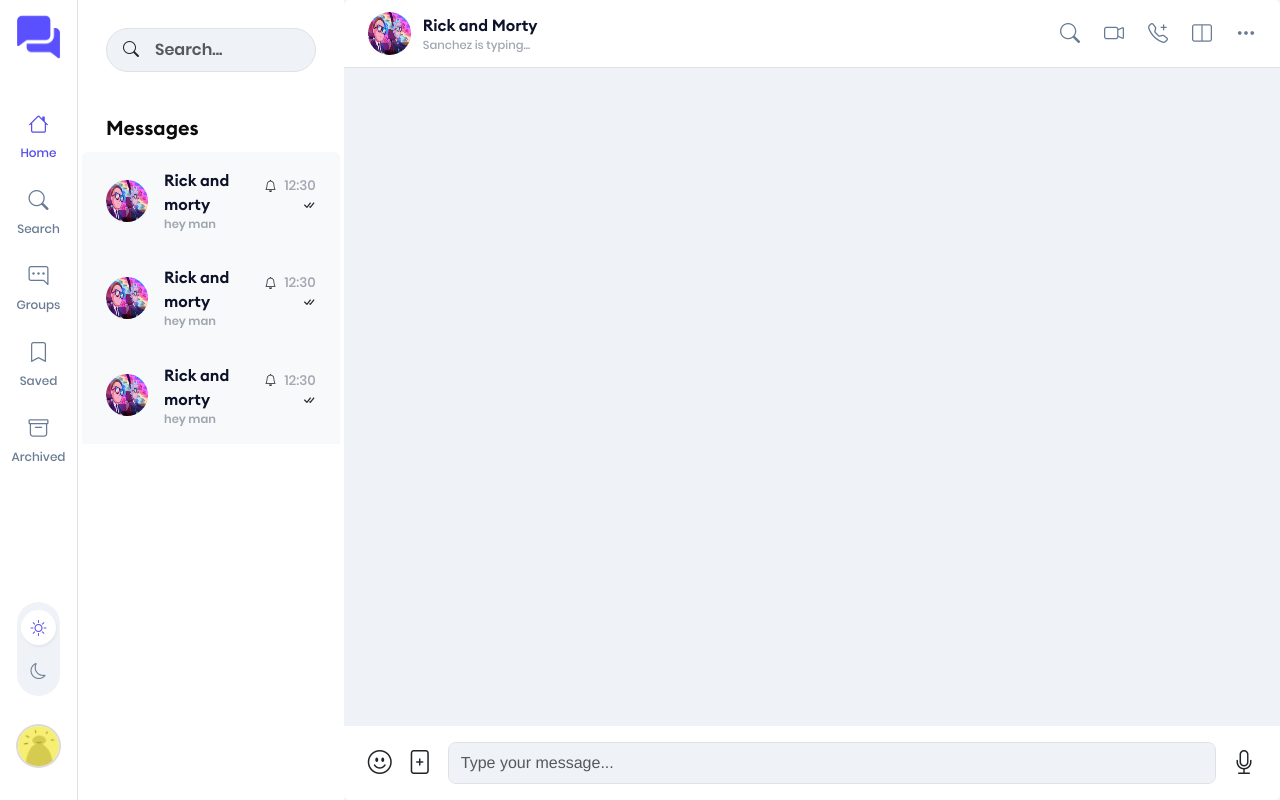
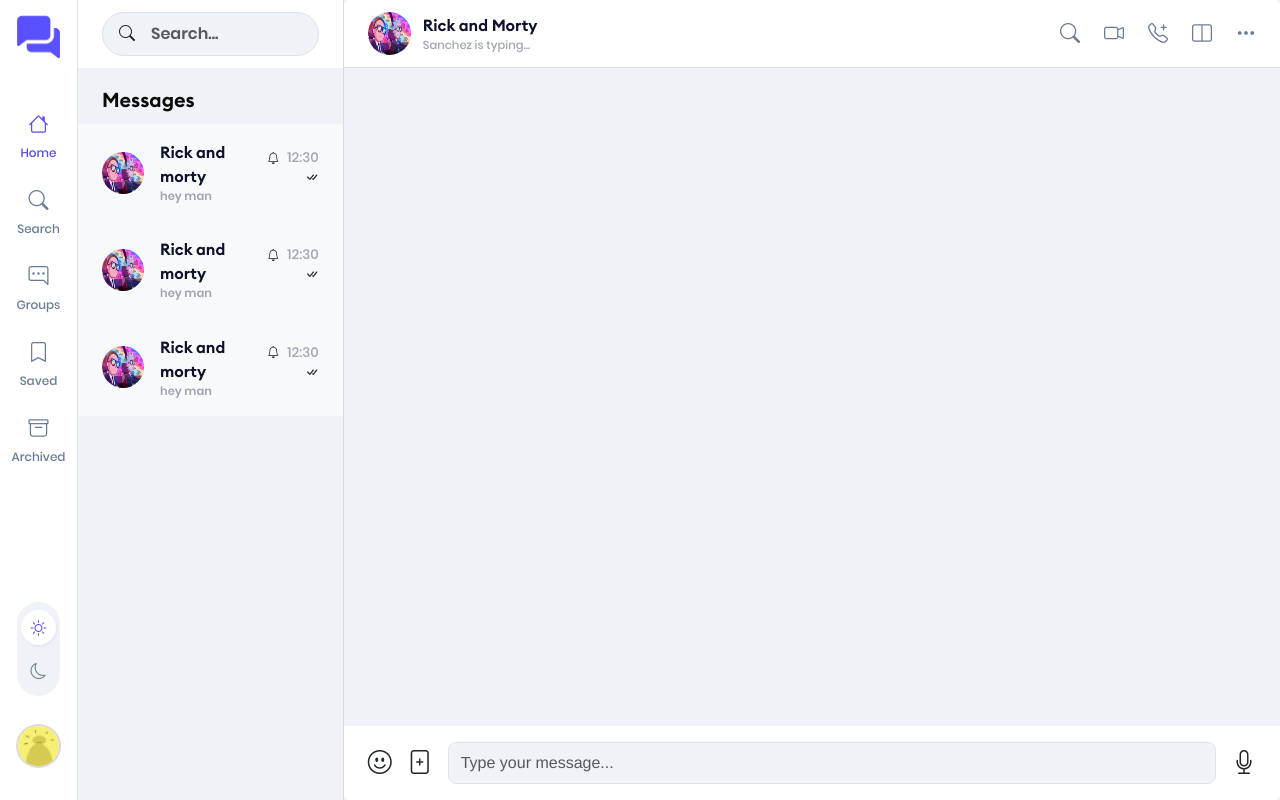
Before and after one commit to axelthereal/async-chat-room, a Vue app in the folder client/: page /chat in a window 1280 px wide. Both pictures are taken after a click on the element "Home". Built offline with nearby package versions, Linux system fonts and the light colour scheme.

Commit message:
Edited margins and minor UI bugs

```diff
--- a/client/src/assets/files/css/global.css
+++ b/client/src/assets/files/css/global.css
@@ -35,6 +35,7 @@
     /* Light-Theme */
       /* Backgrounds-Colors */
        --bg-light: #fff;
+       --bg-light-dark-nutral: #eceef1;
        --bg-light-dark: #eff2f6;
        --bg-light-darker:#e0e1e4;
        --bg-light-grey: #ababab;
--- a/client/src/components/SearchComponent.vue
+++ b/client/src/components/SearchComponent.vue
@@ -1,5 +1,5 @@
 <template>
-    <div class="form-bx">
+    <div class="form-bx py-1">
         <div @click="checkCurrentIndex()" class="d-flex justify-content-between align-items-center join-form rounded-pill">
           <button type="button" class="btn btn-default pe-1 border-0 shadow-none ps-3"><i class="bi bi-search"></i></button>
           <input v-model="searchq" type="search" class="form-control border-0 shadow-none fs-6 text fw-semibold txt-black" placeholder="Search...">
--- a/client/src/components/ToolBarHome.vue
+++ b/client/src/components/ToolBarHome.vue
@@ -3,7 +3,7 @@
        <div class="viewheader py-1 px-4">
          <h1 class="fs-5 fw-semibold txt-black title-smb">Messages</h1>
        </div>
-       <div class="viewcontent list-group mx-0 px-0">
+       <div class="viewcontent list-group mx-0 px-0 rounded-0">
           <MessageListItem />
           <MessageListItem />
           <MessageListItem />
--- a/client/src/components/ToolsBar.vue
+++ b/client/src/components/ToolsBar.vue
@@ -43,15 +43,17 @@
     </div>
 
     <!-- Toolbar-view -->
-    <div class="toolbar-view p-1" v-if="activeView">
-      <div class="toolbar-view-header py-4 mb-3 px-4">
+    <div class="toolbar-view p-0" v-if="activeView">
+      <div class="toolbar-view-header py-2 mb-0 px-4">
         <SearchComponent @set-active-view="setActiveView" :main="itemIssActive('search')" />
       </div>
+      <div class="toolbar-view-content pt-3">
       <ToolBarHome v-if="itemIssActive('home')" />
       <ToolBarSearch v-if="itemIssActive('search')" />
       <ToolBarGroups v-if="itemIssActive('groups')" />
       <ToolBarSaved v-if="itemIssActive('saved')" />
       <ToolBarArchive v-if="itemIssActive('archived')" />
+      </div>
     </div>
 </template>
 
@@ -152,5 +154,10 @@
     width:21%;
     height: 100%;
     background-color: var(--bg-light);
+    border-right:1px solid var(--bd-light-dark);
  }
-</style>
+ .toolbar-view .toolbar-view-content{
+    height: 100%;
+    background-color: var(--bg-light-dark);
+ }
+ </style>
```
